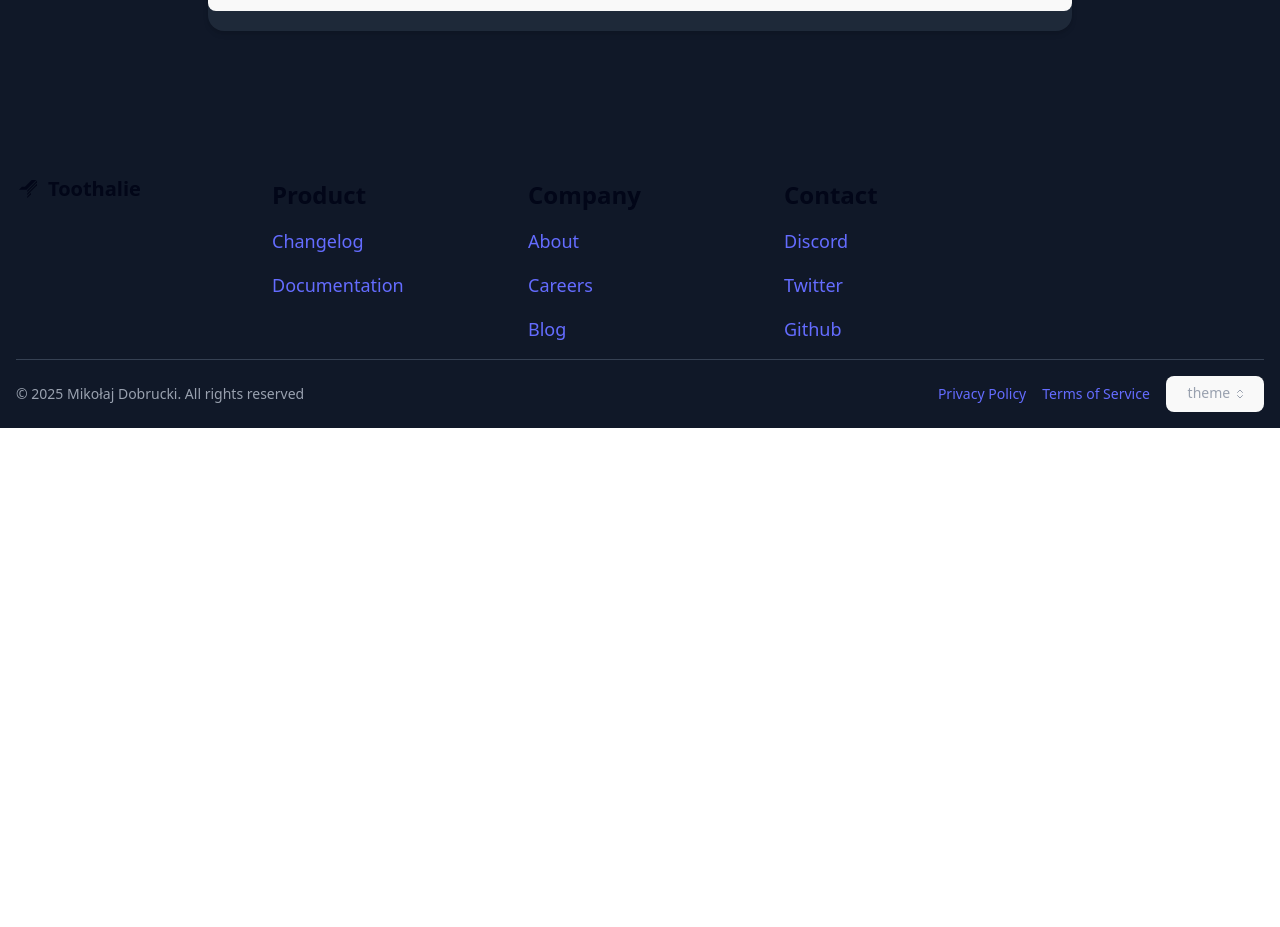
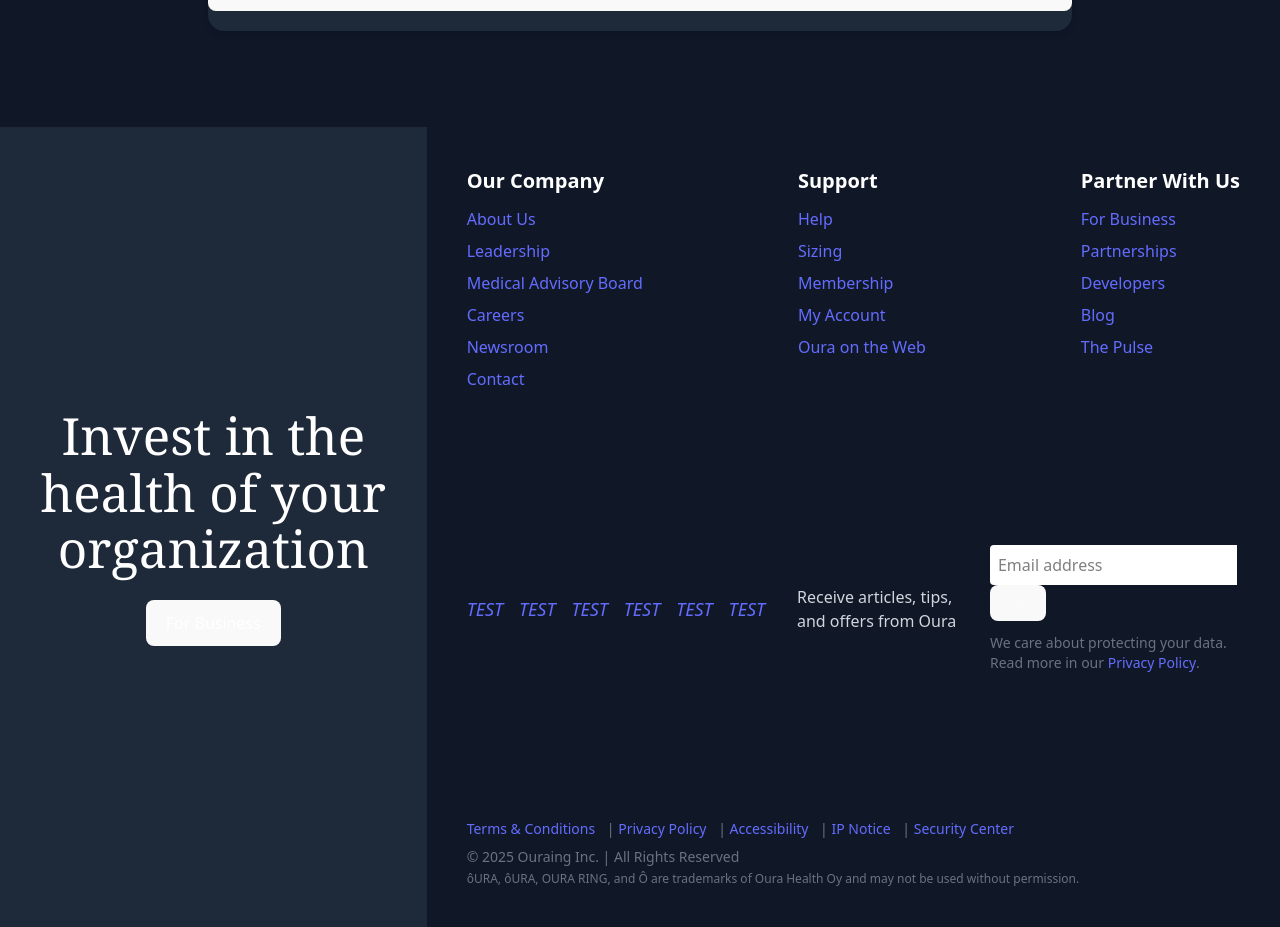
Before and after one commit to cl1ntdev/Toothalie-Front-End, a React (Vite) app: page / in a window 1280 px wide. Shown: the part 3707-4634 px from the top of the page. Before the commit the page ends 4135 px from the top, so only its background shows below. Built offline with nearby package versions, Linux system fonts and the light colour scheme.

Commit message:
custom footer

```diff
--- a/src/Pages/LandingPage.tsx
+++ b/src/Pages/LandingPage.tsx
@@ -5,6 +5,7 @@ import LPage_Section2 from "./LandinPageSection/Lpage_Section2";
 import LPage_Section3 from "./LandinPageSection/Lpage_Section3";
 import Lpage_faq from "./LandinPageSection/Lpage_faq";
 import Lpage_footer from "./LandinPageSection/Lpage_footer";
+import Footer from "./LandinPageSection/Footer";
 export default function LandingPage(){
   return(
     <>
@@ -14,7 +15,7 @@ export default function LandingPage(){
         <LPage_Section2 />
         <LPage_Section3 />
         <Lpage_faq />
-        <Lpage_footer />
+        <Footer />
       </div>
     </>
   )
```
